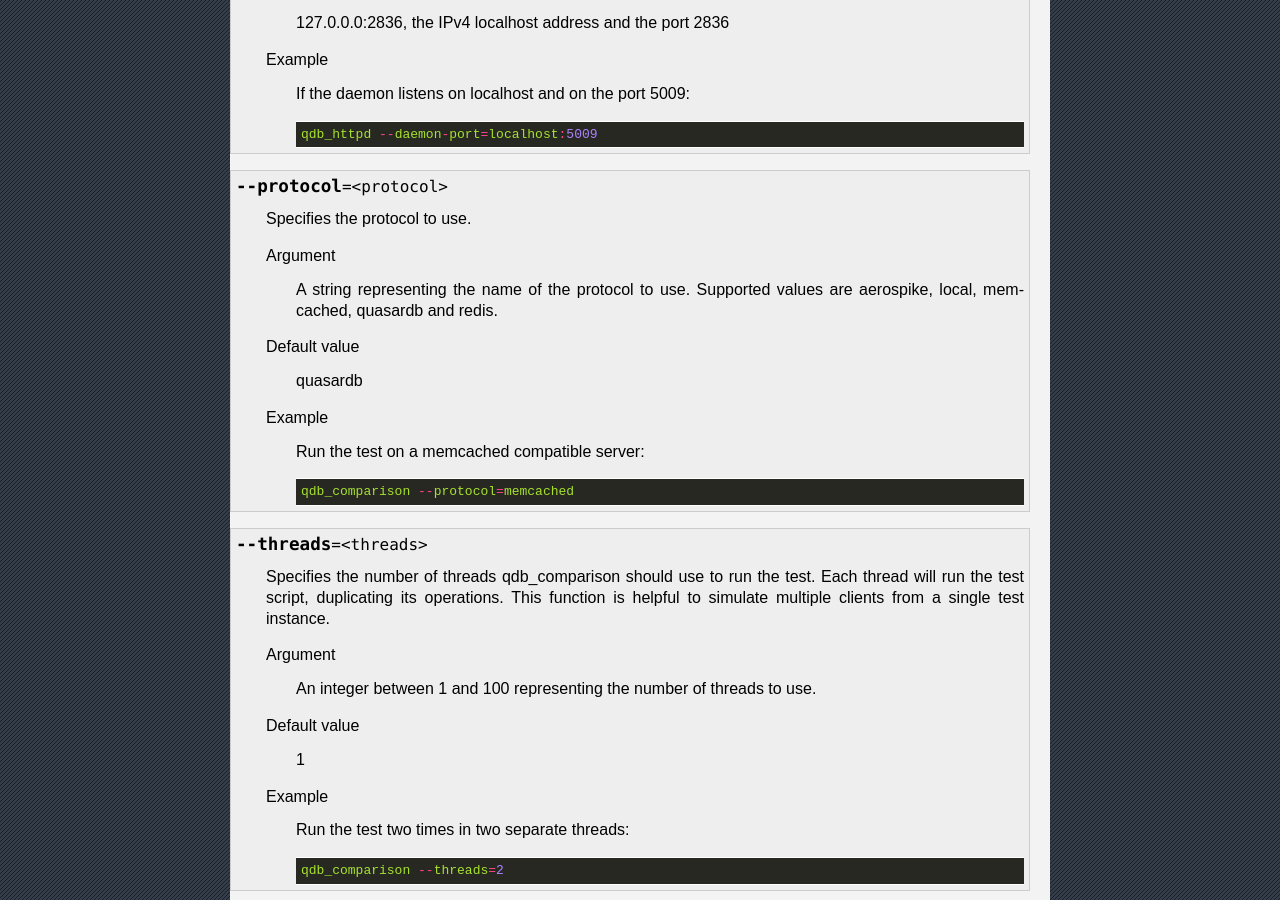
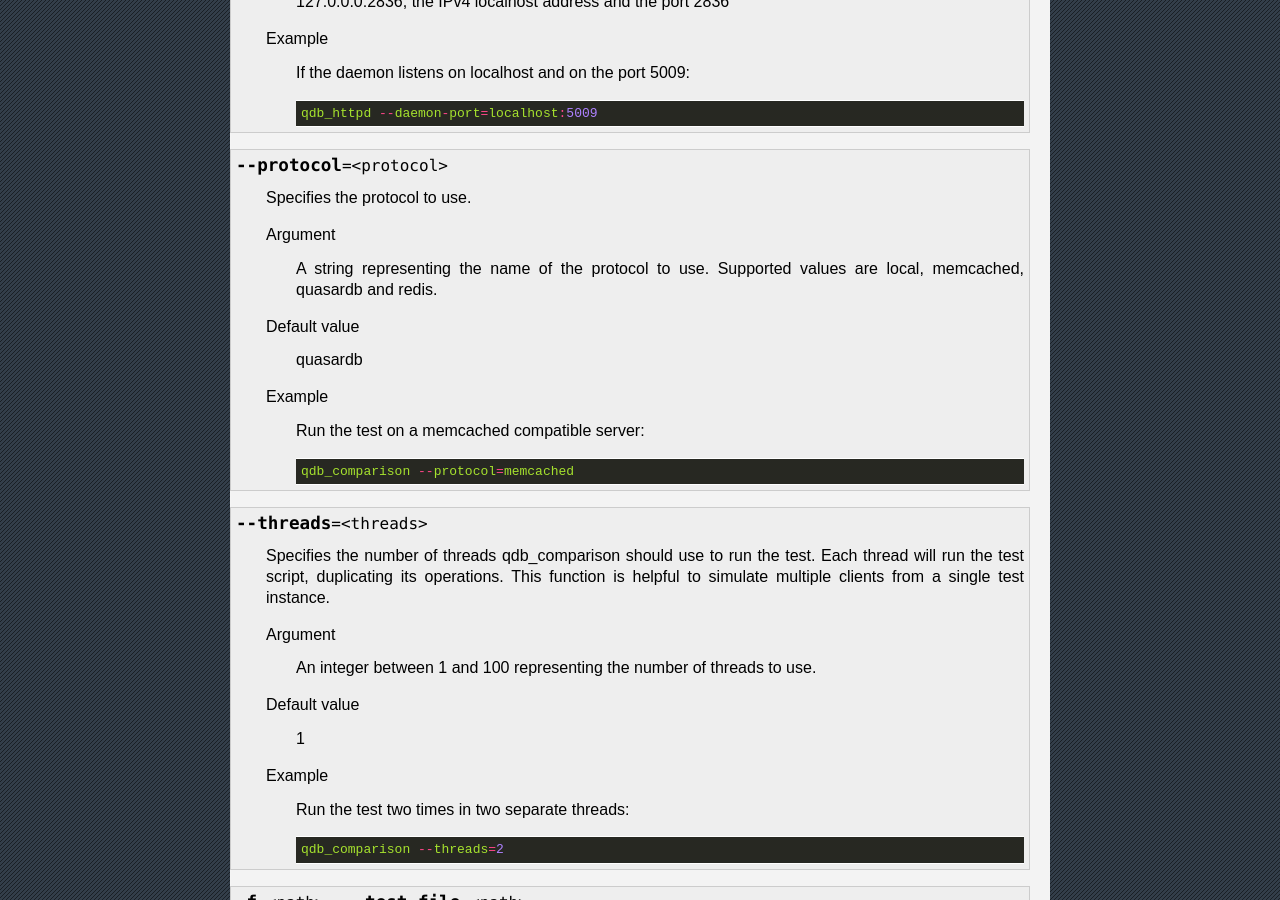
Before and after one commit to iltommi/qdb-documentation, a Sphinx documentation site: the page built from source/reference/qdb_comparison.rst, in a window 1280 px wide and 900 px high, scrolled down 2196 px. Built offline with Sphinx 7.4.7, drawn with Linux system fonts in a browser that asks for light colours; pages that are not in the unit, such as notebooks, are missing from menus; some of the changed text lies outside the part shown.

Commit message:
Update features for 2.0.0-beta1 release.

```diff
--- a/source/reference/qdb_comparison.rst
+++ b/source/reference/qdb_comparison.rst
@@ -37,7 +37,6 @@ Supported protocols
 
 The tool can be used to benchmark on servers supporting the following protocols (in alphabetical order):
 
- * aerospike (only on Linux)
  * local
  * memcached
  * quasardb
@@ -122,7 +121,7 @@ Parameters reference
     Specifies the protocol to use.
 
     Argument
-        A string representing the name of the protocol to use. Supported values are aerospike, local, memcached, quasardb and redis.
+        A string representing the name of the protocol to use. Supported values are local, memcached, quasardb and redis.
 
     Default value
         quasardb
--- a/source/reference/qdb_shell.rst
+++ b/source/reference/qdb_shell.rst
@@ -92,6 +92,8 @@ When the last command has been successfully executed, the prompt will show::
 In case of error, the prompt turns into::
 
     qdbsh:ko >
+
+As of quasardb 2.0.0, qdb_shell's interactive mode supports tab completion and command history (using the up/down and pgup/pgdn keys).
 
 Examples
 --------
```
